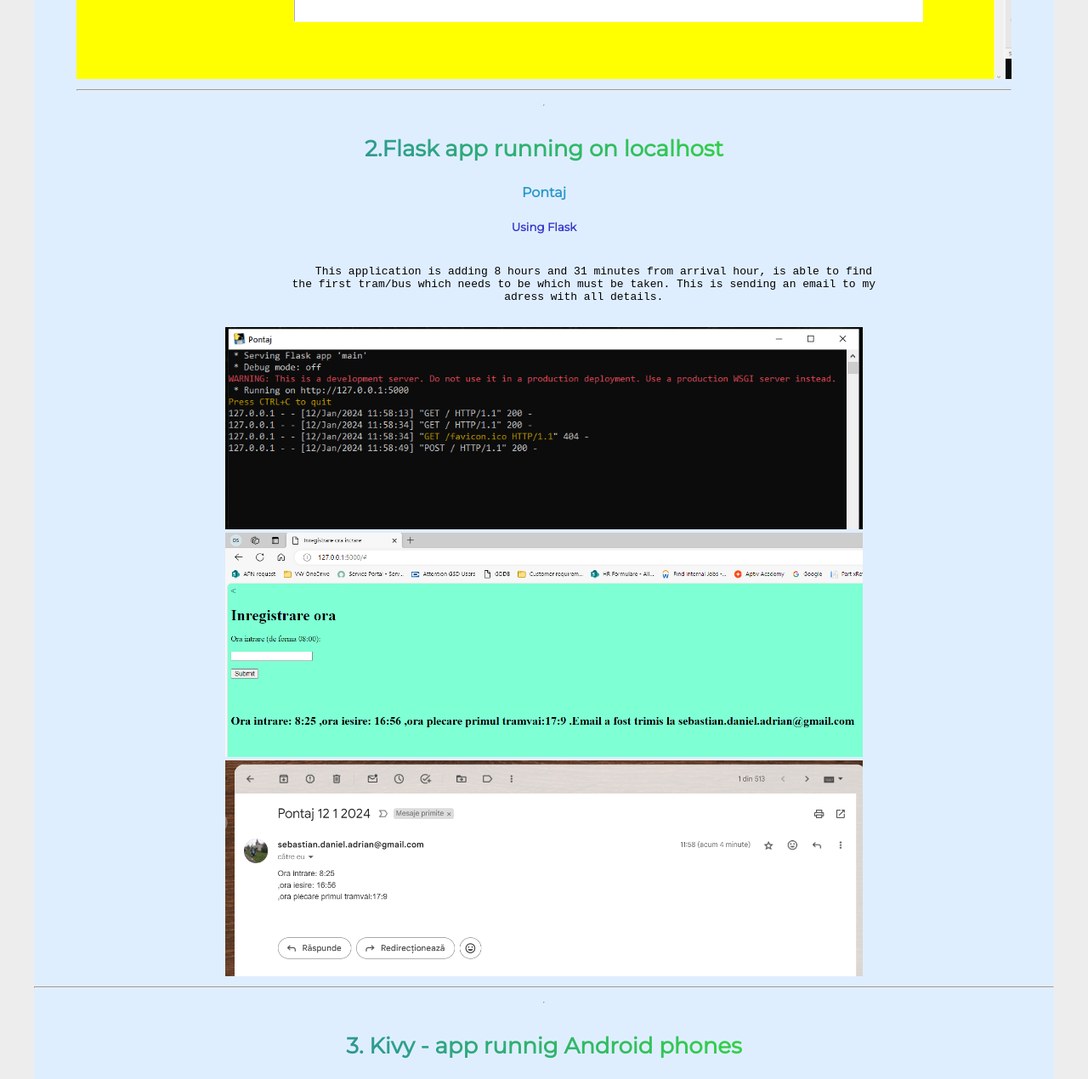
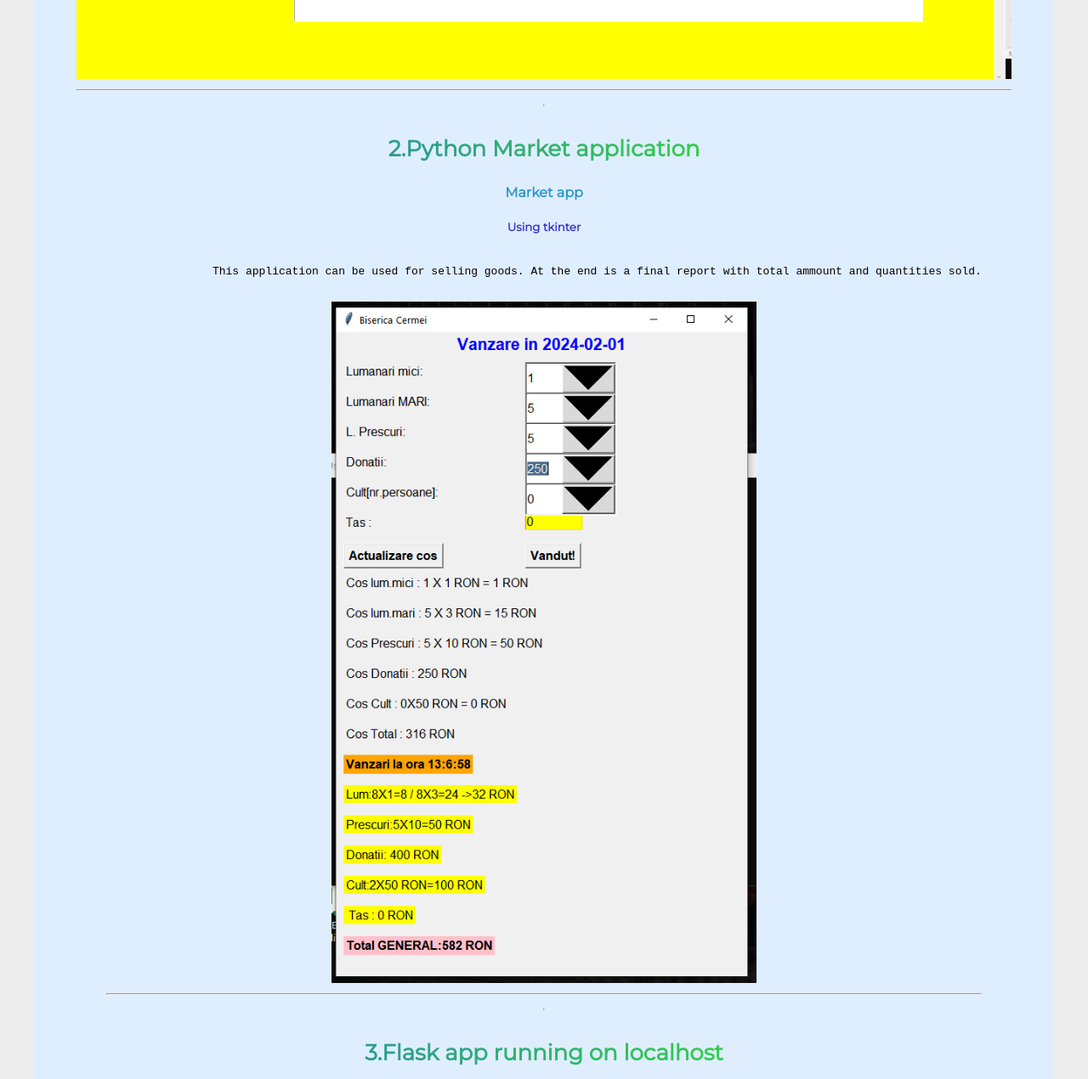
Before and after one commit to Coconutu/HTML-CSS, a plain HTML site: page CV/python.html in a window 1280 px wide. Shown: the part 820-2090 px from the top of the page at 85% size. Drawn offline with Linux system fonts and the light colour scheme.

Commit message:
Add files via upload
Add Python market app screenshot

```diff
--- a/CV/Styles/apps.css
+++ b/CV/Styles/apps.css
@@ -51,6 +51,7 @@ body {
     font-size: 20px;
     font-style: italic;
 
-
-
 }
+.python-market-app-container{
+    text-align: center;
+}
--- a/CV/python.html
+++ b/CV/python.html
@@ -26,8 +26,20 @@
             <hr>
         </div>
         <hr>
+        <div class="python-market-app-container">
+
+            <h3 class="titlu">2.Python Market application</h3>
+            <h4 class="subtitlu">Market app</h4>
+            <h5 class="tehnologii">Using tkinter</h5>
+            <pre> <!--pre-defined text-->
+                This application can be used for selling goods. At the end is a final report with total ammount and quantities sold.
+            </pre>
+            <img src="images/lumanari.PNG" alt="Market app" width="500">
+            <hr>
+        </div>
+        <hr>
         <div class="container-others">
-            <h3 class="titlu">2.Flask app running on localhost</h3>
+            <h3 class="titlu">3.Flask app running on localhost</h3>
             <h4 class="subtitlu">Pontaj</h4>
             <h5 class="tehnologii">Using Flask</h5>
             <pre> <!--pre-defined text-->
@@ -46,7 +58,7 @@
         <hr>
 
         <div class="container-others">
-           <h3 class="titlu">3. Kivy - app runnig  Android phones</h3>
+           <h3 class="titlu">4. Kivy - app runnig  Android phones</h3>
             <div class="left-side">
                 <h4 class="subtitlu">3.1 Android calculator</h4>
                 <h5 class="tehnologii">Using Kivy</h5>
```
Also changed, not shown: CV/images/lumanari.PNG (added).
